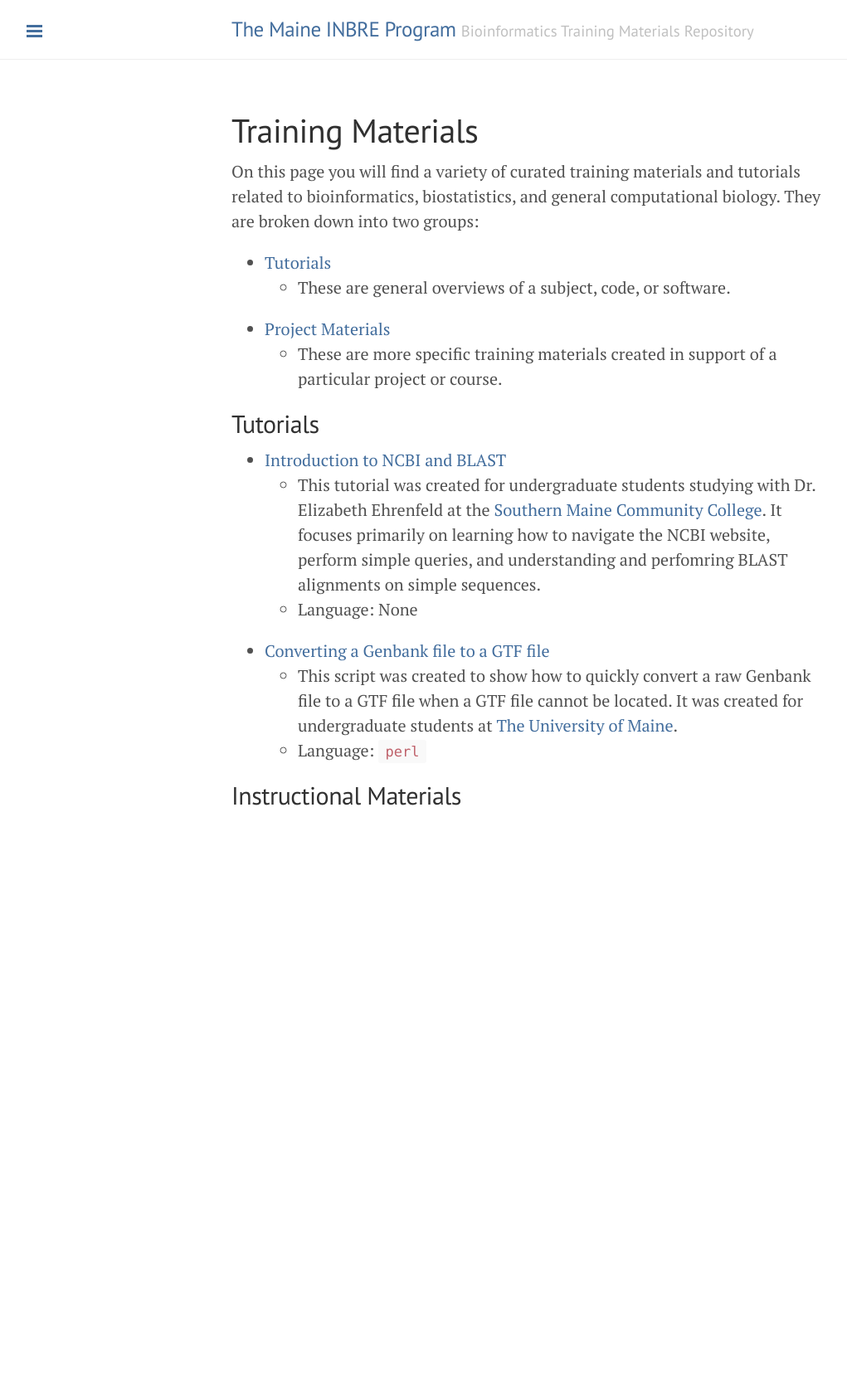
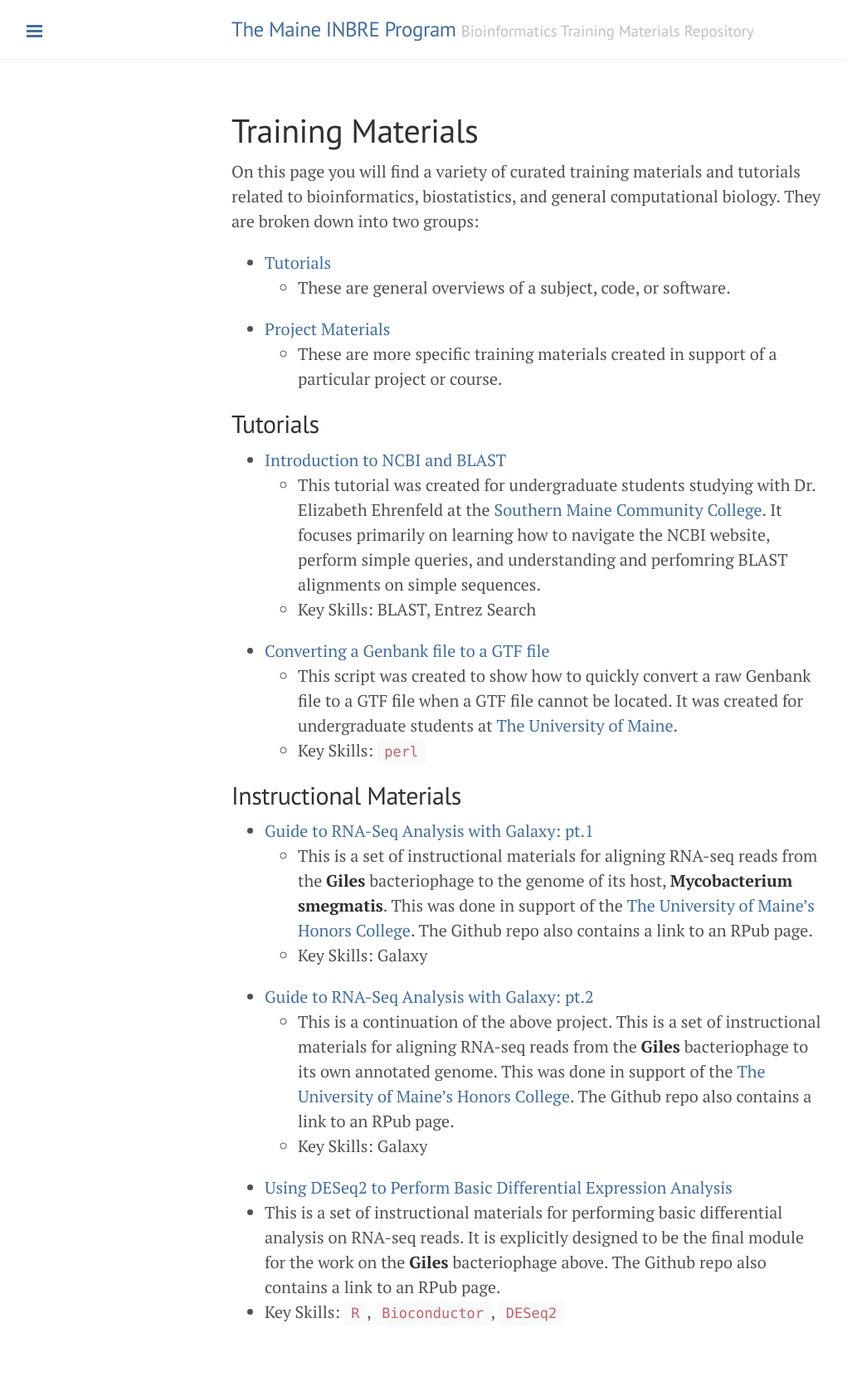
Before and after one commit to MaineINBRE/maineinbre.github.io, a Jekyll site: the page built from tutorials.md, in a window 1280 px wide. Shown: the whole page at 83% size, without its empty margins (1-1022 px from the left). Built offline with Jekyll 4.4.1, drawn with Linux system fonts in a browser that asks for light colours; before the commit the page ends 1057 px from its top, so only the background shows below that.

Commit message:
Initial Commit

```diff
--- a/tutorials.md
+++ b/tutorials.md
@@ -15,10 +15,22 @@ On this page you will find a variety of curated training materials and tutorials
 
 * [Introduction to NCBI and BLAST](https://github.com/MaineINBRE/IntroToNCBIandBLAST)
   * This tutorial was created for undergraduate students studying with Dr. Elizabeth Ehrenfeld at the [Southern Maine Community College](https://www.smccme.edu). It focuses primarily on learning how to navigate the NCBI website, perform simple queries, and understanding and perfomring BLAST alignments on simple sequences.
-  * Language: None
+  * Key Skills: BLAST, Entrez Search
 
 * [Converting a Genbank file to a GTF file](https://github.com/MaineINBRE/GenBankToGTF)
   * This script was created to show how to quickly convert a raw Genbank file to a GTF file when a GTF file cannot be located. It was created for undergraduate students at [The University of Maine](www.umaine.edu).
-  * Language: `perl`
+  * Key Skills: `perl`
 
 ## Instructional Materials
+
+* [Guide to RNA-Seq Analysis with Galaxy: pt.1](https://github.com/MaineINBRE/GilesRNASeqGuide)
+  * This is a set of instructional materials for aligning RNA-seq reads from the **Giles** bacteriophage to the genome of its host, **Mycobacterium smegmatis**. This was done in support of the [The University of Maine's Honors College](https://honors.umaine.edu). The Github repo also contains a link to an RPub page.
+  * Key Skills: Galaxy
+
+* [Guide to RNA-Seq Analysis with Galaxy: pt.2](https://github.com/MaineINBRE/GilesRNASeqGuide2)
+  * This is a continuation of the above project. This is a set of instructional materials for aligning RNA-seq reads from the **Giles** bacteriophage to its own annotated genome. This was done in support of the [The University of Maine's Honors College](https://honors.umaine.edu). The Github repo also contains a link to an RPub page.
+  * Key Skills: Galaxy
+
+ * [Using DESeq2 to Perform Basic Differential Expression Analysis](https://github.com/MaineINBRE/GilesDESEQ2Guide)
+  * This is a set of instructional materials for performing basic differential analysis on RNA-seq reads. It is explicitly designed to be the final module for the work on the **Giles** bacteriophage above. The Github repo also contains a link to an RPub page.
+  * Key Skills: `R`, `Bioconductor`, `DESeq2`
```
